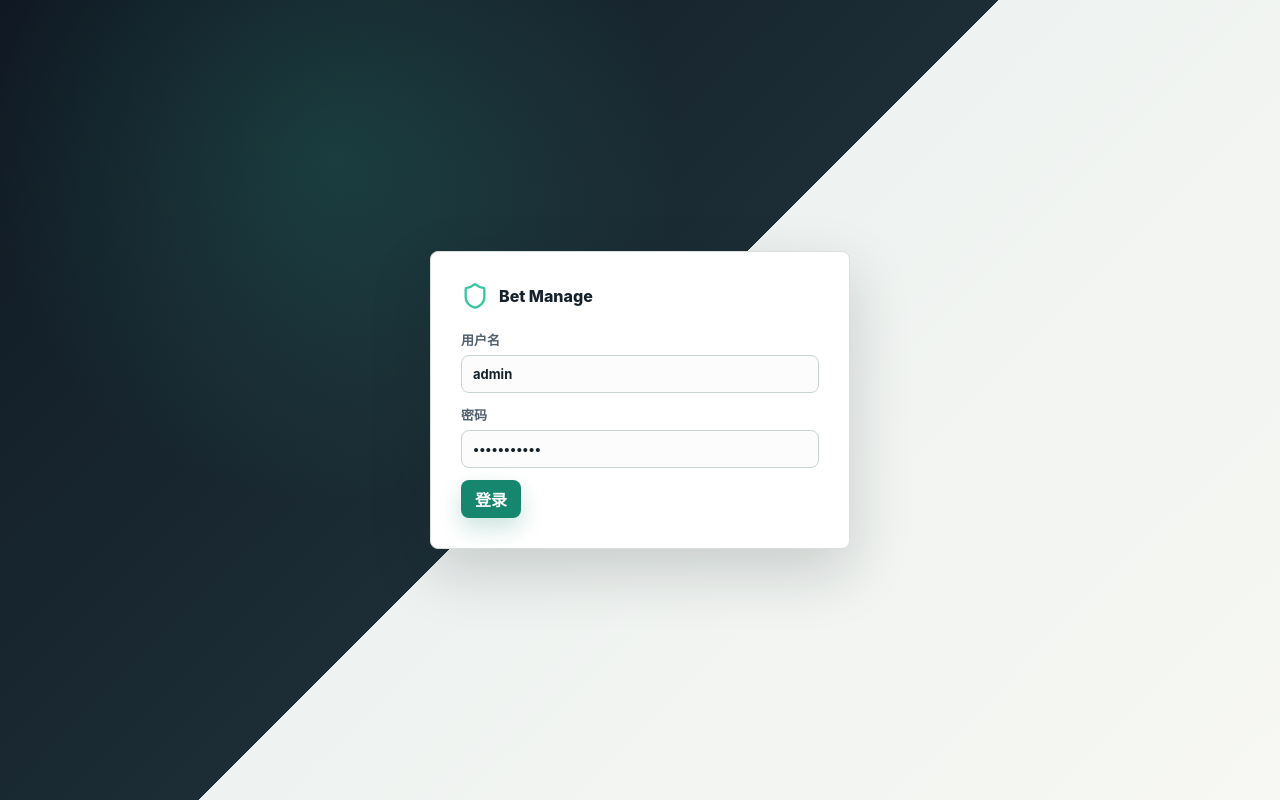
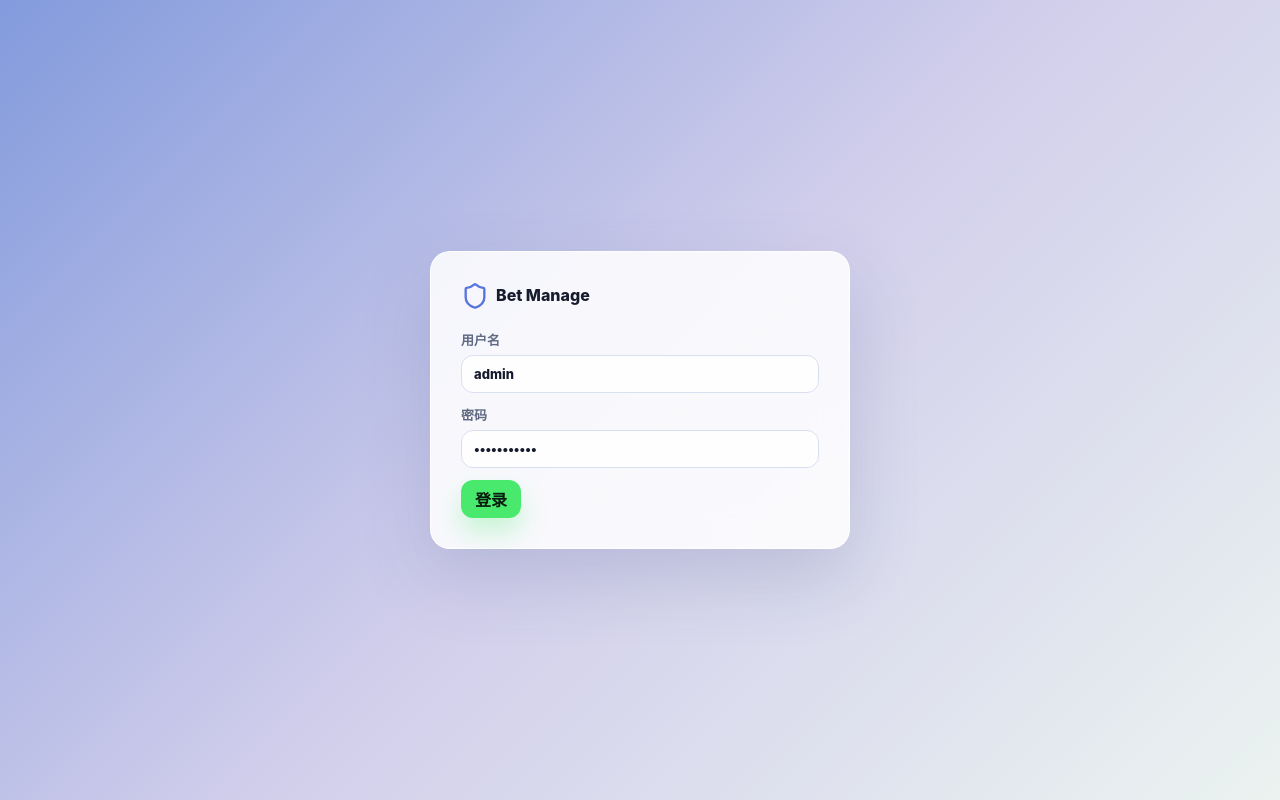
Before and after one commit to kmshanq1/bet_manage, a React (Vite) app in the folder frontend/: page / in a window 1280 px wide. Built offline with nearby package versions, Linux system fonts and the light colour scheme.

Commit message:
Restyle app with glass finance dashboard

```diff
--- a/frontend/src/styles.css
+++ b/frontend/src/styles.css
@@ -1,6 +1,6 @@
 :root {
-  color: #18212f;
-  background: #eef2f0;
+  color: #161c2d;
+  background: #dbe3fb;
   font-family: Inter, "Segoe UI", Arial, sans-serif;
   font-size: 16px;
   letter-spacing: 0;
@@ -14,8 +14,8 @@ body {
   margin: 0;
   min-width: 320px;
   background:
-    linear-gradient(180deg, rgba(14, 23, 32, 0.04), rgba(20, 97, 88, 0.03)),
-    #eef2f0;
+    linear-gradient(135deg, rgba(122, 147, 218, 0.9) 0%, rgba(202, 195, 230, 0.78) 44%, rgba(232, 241, 239, 0.95) 100%),
+    #edf2fa;
 }
 
 button,
@@ -32,59 +32,88 @@ button {
 .app-shell {
   min-height: 100vh;
   display: grid;
-  grid-template-columns: 248px minmax(0, 1fr);
+  grid-template-columns: 92px minmax(0, 1fr);
+  padding: 28px;
+  gap: 16px;
 }
 
 .sidebar {
-  background: #101923;
-  border-right: 1px solid #22313d;
+  background: rgba(255, 255, 255, 0.22);
+  border: 1px solid rgba(255, 255, 255, 0.55);
+  border-radius: 26px;
+  box-shadow: 0 26px 70px rgba(68, 84, 145, 0.22);
   color: #ffffff;
-  padding: 22px 14px;
+  padding: 14px 10px;
   display: flex;
   flex-direction: column;
-  gap: 8px;
+  gap: 10px;
+  backdrop-filter: blur(18px);
 }
 
 .brand {
-  display: flex;
-  align-items: center;
-  gap: 10px;
+  display: grid;
+  place-items: center;
+  gap: 7px;
   font-weight: 850;
-  margin: 4px 8px 26px;
+  margin: 0 0 12px;
+  text-align: center;
 }
 
 .brand svg {
-  color: #34c7a3;
+  color: #ffffff;
+  filter: drop-shadow(0 8px 16px rgba(75, 100, 180, 0.24));
+}
+
+.brand span {
+  font-size: 12px;
+  line-height: 1.1;
 }
 
 .brand.large {
-  color: #17212b;
+  color: #161c2d;
+  display: flex;
+  justify-content: flex-start;
   margin: 0 0 20px;
+  text-align: left;
+}
+
+.brand.large svg {
+  color: #5774df;
+  filter: none;
+}
+
+.brand.large span {
+  font-size: 16px;
 }
 
 .nav {
   width: 100%;
-  min-height: 44px;
-  border: 1px solid transparent;
-  border-radius: 8px;
-  background: transparent;
-  color: #aebcc8;
-  display: flex;
-  align-items: center;
-  gap: 10px;
-  padding: 0 12px;
-  text-align: left;
+  min-height: 52px;
+  border: 1px solid rgba(255, 255, 255, 0.42);
+  border-radius: 14px;
+  background: rgba(255, 255, 255, 0.22);
+  color: #ffffff;
+  display: grid;
+  place-items: center;
+  gap: 4px;
+  padding: 6px;
+  text-align: center;
+  font-size: 12px;
+  font-weight: 800;
+  box-shadow: inset 0 1px 0 rgba(255, 255, 255, 0.26);
+}
+
+.nav svg {
+  width: 18px;
+  height: 18px;
 }
 
 .nav.active,
 .nav:hover {
-  background: #20303d;
-  border-color: #2f4654;
-  color: #ffffff;
-}
-
-.nav.active svg {
-  color: #34c7a3;
+  background: #ffffff;
+  border-color: #ffffff;
+  color: #5774df;
+  box-shadow: 0 12px 26px rgba(85, 111, 194, 0.2);
 }
 
 .nav.bottom {
@@ -92,54 +121,62 @@ button {
 }
 
 .workspace {
-  padding: 28px;
+  min-width: 0;
+  padding: 10px 0 0;
 }
 
 .topbar {
+  background: rgba(255, 255, 255, 0.2);
+  border: 1px solid rgba(255, 255, 255, 0.5);
+  border-radius: 26px;
+  box-shadow: 0 24px 70px rgba(67, 83, 142, 0.18);
   display: flex;
   align-items: center;
   justify-content: space-between;
   gap: 16px;
-  margin-bottom: 22px;
+  margin-bottom: 16px;
+  padding: 16px 18px;
+  backdrop-filter: blur(18px);
 }
 
 .topbar h1 {
   margin: 0;
-  color: #0f1b24;
+  color: #ffffff;
   font-size: 30px;
-  font-weight: 850;
+  font-weight: 900;
+  text-shadow: 0 10px 24px rgba(59, 75, 132, 0.24);
 }
 
 .eyebrow {
   margin: 0 0 5px;
-  color: #617080;
+  color: rgba(255, 255, 255, 0.78);
   font-size: 13px;
-  font-weight: 700;
+  font-weight: 800;
 }
 
 .icon-button {
-  width: 42px;
-  height: 42px;
-  border: 1px solid #c8d4d2;
-  border-radius: 8px;
+  width: 44px;
+  height: 44px;
+  border: 0;
+  border-radius: 14px;
   background: #ffffff;
-  color: #20303d;
+  color: #5774df;
   display: grid;
   place-items: center;
-  box-shadow: 0 10px 26px rgba(16, 25, 35, 0.08);
+  box-shadow: 0 14px 30px rgba(82, 105, 185, 0.22);
 }
 
 .icon-button:hover {
-  border-color: #34c7a3;
-  color: #167762;
+  color: #35ba68;
 }
 
 .panel,
 .metric {
-  background: rgba(255, 255, 255, 0.96);
-  border: 1px solid #d8e0dc;
-  border-radius: 8px;
-  box-shadow: 0 16px 40px rgba(16, 25, 35, 0.08);
+  background: rgba(255, 255, 255, 0.82);
+  border: 1px solid rgba(255, 255, 255, 0.8);
+  border-radius: 18px;
+  box-shadow: 0 20px 50px rgba(76, 88, 145, 0.16);
+  backdrop-filter: blur(18px);
 }
 
 .panel {
@@ -148,16 +185,16 @@ button {
 
 .panel h2 {
   margin: 0 0 16px;
-  color: #111c26;
+  color: #11172a;
   font-size: 17px;
-  font-weight: 850;
+  font-weight: 900;
   display: flex;
   align-items: center;
   gap: 8px;
 }
 
 .panel h2 svg {
-  color: #1e8d77;
+  color: #5774df;
 }
 
 .login-screen {
@@ -166,25 +203,26 @@ button {
   place-items: center;
   padding: 24px;
   background:
-    radial-gradient(circle at 26% 20%, rgba(52, 199, 163, 0.16), transparent 30%),
-    linear-gradient(135deg, #101923 0%, #1c2d35 48%, #eef2f0 48%, #f7f8f4 100%);
+    linear-gradient(135deg, rgba(122, 147, 218, 0.92), rgba(203, 198, 232, 0.82), rgba(235, 243, 240, 0.96)),
+    #edf2fa;
 }
 
 .login-panel {
   width: min(420px, 100%);
-  background: #ffffff;
-  border-radius: 8px;
-  border: 1px solid #d8e0dc;
+  background: rgba(255, 255, 255, 0.86);
+  border: 1px solid rgba(255, 255, 255, 0.86);
+  border-radius: 20px;
   padding: 30px;
-  box-shadow: 0 22px 60px rgba(16, 25, 35, 0.18);
+  box-shadow: 0 28px 70px rgba(76, 88, 145, 0.2);
+  backdrop-filter: blur(18px);
 }
 
 label {
   display: grid;
   gap: 6px;
-  color: #52616e;
+  color: #606a83;
   font-size: 13px;
-  font-weight: 700;
+  font-weight: 800;
   margin-bottom: 12px;
 }
 
@@ -192,11 +230,11 @@ input,
 select,
 textarea {
   width: 100%;
-  border: 1px solid #c8d4d2;
-  border-radius: 8px;
-  padding: 10px 11px;
-  background: #fbfcfb;
-  color: #15212b;
+  border: 1px solid #d9dff0;
+  border-radius: 12px;
+  padding: 10px 12px;
+  background: rgba(255, 255, 255, 0.82);
+  color: #151b2d;
   outline: none;
   transition: border-color 0.15s ease, box-shadow 0.15s ease, background 0.15s ease;
 }
@@ -204,9 +242,9 @@ textarea {
 input:focus,
 select:focus,
 textarea:focus {
-  border-color: #27a98f;
+  border-color: #6f8beb;
   background: #ffffff;
-  box-shadow: 0 0 0 3px rgba(39, 169, 143, 0.14);
+  box-shadow: 0 0 0 4px rgba(111, 139, 235, 0.16);
 }
 
 textarea {
@@ -218,36 +256,37 @@ textarea {
 .secondary,
 .danger {
   min-height: 38px;
-  border-radius: 8px;
+  border-radius: 12px;
   border: 0;
   padding: 0 14px;
-  font-weight: 800;
+  font-weight: 900;
 }
 
 .primary {
-  background: #16866f;
-  color: #ffffff;
-  box-shadow: 0 10px 22px rgba(22, 134, 111, 0.22);
+  background: #48e96d;
+  color: #071a0e;
+  box-shadow: 0 14px 26px rgba(72, 233, 109, 0.28);
 }
 
 .primary:hover {
-  background: #116f5e;
+  background: #32d85c;
 }
 
 .secondary {
-  background: #e8eeec;
-  color: #263441;
+  background: #ffffff;
+  color: #27324e;
+  box-shadow: 0 8px 18px rgba(92, 107, 172, 0.12);
 }
 
 .secondary:hover {
-  background: #dce6e3;
+  background: #f2f5ff;
 }
 
 .notice {
-  border: 1px solid #e0bd58;
-  background: #fff8dc;
+  border: 1px solid rgba(225, 189, 88, 0.8);
+  background: rgba(255, 248, 220, 0.9);
   color: #6d5414;
-  border-radius: 8px;
+  border-radius: 14px;
   padding: 10px 12px;
   margin-bottom: 16px;
 }
@@ -256,7 +295,7 @@ textarea {
 .admin-grid {
   display: grid;
   grid-template-columns: minmax(320px, 420px) minmax(0, 1fr);
-  gap: 18px;
+  gap: 16px;
   align-items: start;
 }
 
@@ -264,6 +303,10 @@ textarea {
   display: grid;
   grid-template-columns: repeat(2, minmax(0, 1fr));
   gap: 12px;
+}
+
+.bet-form {
+  background: rgba(255, 255, 255, 0.72);
 }
 
 .table-panel {
@@ -280,7 +323,7 @@ textarea {
 }
 
 .table-header {
-  border-bottom: 1px solid #dde5e1;
+  border-bottom: 1px solid rgba(208, 216, 236, 0.72);
   padding: 18px;
 }
 
@@ -306,44 +349,56 @@ textarea {
 }
 
 .ledger-table {
-  border-collapse: collapse;
+  border-collapse: separate;
+  border-spacing: 0 8px;
   min-width: 980px;
+  padding: 8px 12px;
   width: 100%;
 }
 
 .ledger-table th,
 .ledger-table td {
-  border-bottom: 1px solid #e4ebe8;
   padding: 11px 14px;
   text-align: left;
   white-space: nowrap;
 }
 
 .ledger-table th {
-  background: #f3f6f4;
-  color: #5c6b76;
+  color: #7b829a;
   font-size: 12px;
-  font-weight: 850;
+  font-weight: 900;
 }
 
 .ledger-table td {
-  color: #1d2a36;
+  background: rgba(255, 255, 255, 0.86);
+  border-bottom: 1px solid rgba(225, 230, 244, 0.72);
+  border-top: 1px solid rgba(255, 255, 255, 0.92);
+  color: #1d2438;
   font-size: 14px;
 }
 
-.ledger-table tbody tr:hover {
-  background: #f7faf8;
+.ledger-table td:first-child {
+  border-bottom-left-radius: 12px;
+  border-left: 1px solid rgba(255, 255, 255, 0.92);
+  border-top-left-radius: 12px;
 }
 
-.ledger-table tr:last-child td {
-  border-bottom: 0;
+.ledger-table td:last-child {
+  border-bottom-right-radius: 12px;
+  border-right: 1px solid rgba(255, 255, 255, 0.92);
+  border-top-right-radius: 12px;
+}
+
+.ledger-table tbody tr:hover td {
+  background: #ffffff;
+  box-shadow: 0 12px 26px rgba(83, 98, 160, 0.08);
 }
 
 .ledger-table td:nth-child(4),
 .ledger-table td:nth-child(5),
 .ledger-table td:nth-child(7) {
   font-variant-numeric: tabular-nums;
-  font-weight: 750;
+  font-weight: 800;
 }
 
 .ledger-table input,
@@ -373,13 +428,13 @@ textarea {
 }
 
 .danger {
-  background: #fff1ee;
-  border: 1px solid #e4b1aa;
-  color: #b5352f;
+  background: #fff0f0;
+  border: 1px solid #f0b4b4;
+  color: #ca3f36;
 }
 
 .danger:hover {
-  background: #ffe5e1;
+  background: #ffe4e4;
 }
 
 .empty-cell {
@@ -389,8 +444,8 @@ textarea {
 }
 
 .table-footer {
-  background: #f7faf8;
-  border-top: 1px solid #dde5e1;
+  background: rgba(255, 255, 255, 0.38);
+  border-top: 1px solid rgba(208, 216, 236, 0.72);
   padding: 14px 18px;
 }
 
@@ -403,13 +458,14 @@ textarea {
 
 .table-footer strong {
   background: #ffffff;
-  border: 1px solid #dfe7e3;
-  border-radius: 8px;
+  border: 1px solid rgba(221, 226, 242, 0.9);
+  border-radius: 12px;
+  box-shadow: 0 10px 20px rgba(88, 105, 166, 0.1);
   padding: 8px 10px;
 }
 
 .pager span {
-  color: #53616d;
+  color: #5e6680;
   min-width: 52px;
   text-align: center;
 }
@@ -420,11 +476,11 @@ button:disabled {
 }
 
 .positive {
-  color: #128263;
+  color: #1abd55;
 }
 
 .negative {
-  color: #ca3f36;
+  color: #f05252;
 }
 
 .stats-layout {
@@ -439,15 +495,15 @@ button:disabled {
 
 .metric span {
   display: block;
-  color: #66717f;
+  color: #69718a;
   font-size: 13px;
-  font-weight: 750;
+  font-weight: 800;
 }
 
 .metric strong {
   display: block;
   margin-top: 8px;
-  color: #101923;
+  color: #151b2d;
   font-size: 26px;
   font-variant-numeric: tabular-nums;
 }
@@ -463,7 +519,7 @@ button:disabled {
   gap: 12px;
   align-items: center;
   min-height: 44px;
-  border-top: 1px solid #edf0ed;
+  border-top: 1px solid rgba(224, 229, 243, 0.82);
 }
 
 .bucket-row b {
@@ -481,6 +537,7 @@ button:disabled {
 @media (max-width: 980px) {
   .app-shell {
     grid-template-columns: 1fr;
+    padding: 14px;
   }
 
   .sidebar {
@@ -493,12 +550,14 @@ button:disabled {
   }
 
   .brand {
+    display: flex;
     margin: 0 12px 0 0;
     white-space: nowrap;
   }
 
   .nav {
     width: auto;
+    min-width: 70px;
     white-space: nowrap;
   }
 
@@ -520,7 +579,15 @@ button:disabled {
 
 @media (max-width: 640px) {
   .workspace {
-    padding: 18px;
+    padding: 0;
+  }
+
+  .topbar {
+    align-items: flex-start;
+  }
+
+  .topbar h1 {
+    font-size: 25px;
   }
 
   .form-row {
```
